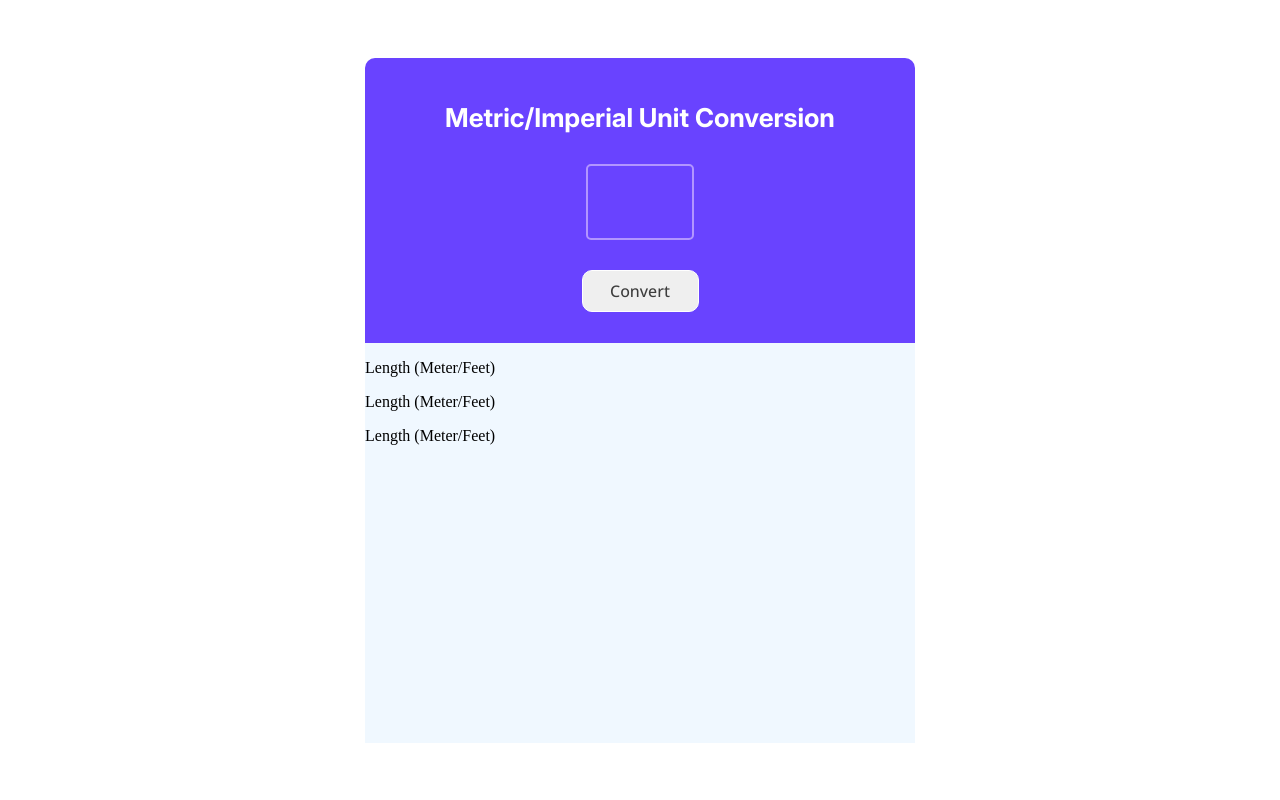
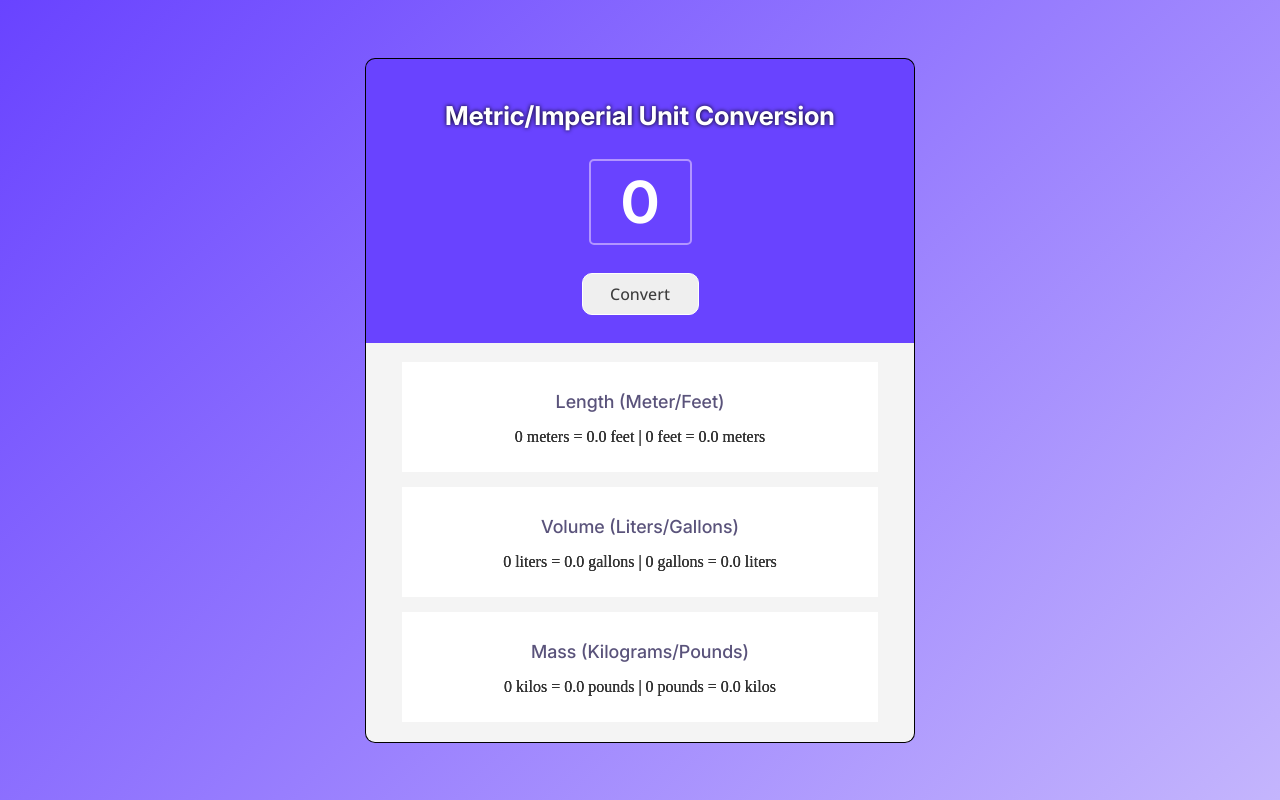
Before and after one commit to JustNesh/unit_converter, a website built with Vite: page index.html in a window 1280 px wide. Both pictures are taken after a click on the button "Convert". Built offline with nearby package versions, Linux system fonts and the light colour scheme.

Commit message:
Implemented logic to JS file for unit conversions, Implemeneted dynamic input field width growth in Script file, and CSS Style changes

```diff
--- a/index.html
+++ b/index.html
@@ -10,18 +10,21 @@
   <body>
     <div id="hero-container">
       <header id="hero">Metric/Imperial Unit Conversion</header>
-      <input id="input-el" type="number"/>
+      <input id="input-el" value="0" type="number"/>
       <button id="convert-btn">Convert</button>
     </div>
     <div id="output-outer-container">
       <div id="output-container-1" class="output-container">
-        <p>Length (Meter/Feet)</p>
+        <p class="output-header">Length (Meter/Feet)</p>
+        <p class="output" id="output-1">0 meters = 0.0 feet | 0 feet = 0.0 meters</p>
       </div>
       <div id="output-container-2" class="output-container">
-        <p>Length (Meter/Feet)</p>
+        <p class="output-header">Volume (Liters/Gallons)</p>
+        <p class="output" id="output-2">0 liters = 0.0 gallons | 0 gallons = 0.0 liters</p>
       </div>
       <div id="output-container-3" class="output-container">
-        <p>Length (Meter/Feet)</p>
+        <p class="output-header">Mass (Kilograms/Pounds)</p>
+        <p class="output" id="output-3">0 kilos = 0.0 pounds | 0 pounds = 0.0 kilos</p>
       </div>
     </div>
 
--- a/src/script.js
+++ b/src/script.js
@@ -0,0 +1,40 @@
+const inputEl = document.getElementById("input-el");
+const outputOne = document.getElementById("output-1");
+const outputTwo = document.getElementById("output-2");
+const outputThree = document.getElementById("output-3");
+const convertBtn = document.querySelector("#convert-btn");
+let inputElValue = 0;
+
+inputEl.addEventListener("input",adjustInputElWidth)
+
+convertBtn.addEventListener("click", renderCalculation);
+
+// This is to dynamically adjust the size of the input element width.
+function adjustInputElWidth(){
+    inputElValue = inputEl.value
+    if (inputElValue.length > 2){
+        inputEl.style.width = `${95 + (String(inputElValue).length - 1) * 30}px`
+    } else {
+        inputEl.style.width = "95px";
+    }
+}
+
+function renderCalculation(){
+    if(inputElValue){
+        let meters_to_feet = (Number(inputElValue) * 3.2808399).toFixed(3);
+        let feet_to_meters = (Number(inputElValue) / 3.2808399).toFixed(3);
+        outputOne.textContent = `${inputElValue} meters = ${meters_to_feet} feet | ${inputElValue} feet = ${feet_to_meters} meters`;
+
+        let liters_to_gallons = (Number(inputElValue) * 0.26417205).toFixed(3);
+        let gallons_to_liters = (Number(inputElValue) / 0.26417205).toFixed(3);
+        outputTwo.textContent = `${inputElValue} liters = ${liters_to_gallons} gallons | ${inputElValue} gallons = ${gallons_to_liters} liters`;
+
+        let kilos_to_pounds = (Number(inputElValue) * 2.20462262).toFixed(3);
+        let pounds_to_kilos = (Number(inputElValue) / 2.20462262).toFixed(3);
+        outputThree.textContent = `${inputElValue} kilos = ${kilos_to_pounds} pounds | ${inputElValue} pounds = ${pounds_to_kilos} kilos`;
+    } else {
+        outputOne.textContent = "0 meters = 0.0 feet | 0 feet = 0.0 meters";
+        outputTwo.textContent = "0 liters = 0.0 gallons | 0 gallons = 0.0 liters"
+        outputThree.textContent = "0 kilos = 0.0 pounds | 0 pounds = 0.0 kilos"
+    }
+}
--- a/src/style.css
+++ b/src/style.css
@@ -16,6 +16,7 @@ body {
   align-items: center;
   width: 100vw;
   min-height: 100vh;
+  background-image: linear-gradient(135deg, #6943FF, #C4B5FD);
 }
 
 #hero-container{
@@ -28,6 +29,10 @@ body {
   flex-direction: column;
   align-items: center;
   justify-content: space-evenly;
+  border-left: 1px solid black;
+  border-top: 1px solid black;
+  border-right: 1px solid black;
+  box-sizing: border-box;
 }
 
 #hero{
@@ -36,6 +41,7 @@ body {
   font-size: 26px;
   font-weight: bolder;
   margin-top: 14px;
+  text-shadow: 0 0 4px black;
 }
 
 #input-el{
@@ -45,14 +51,20 @@ body {
   text-align: center;
   border-radius: 5px;
   color: white;
-  width: fit-content;
-  max-width: 100px;
+  max-width: 80%;
+  width: 95px;
+  min-width: 95px;
   height: fit-content;
-  min-height: 50px;
+  min-height: 80px;
   font-family: 'Inter';
   font-size: 58px;
   font-weight: bolder;
+  /*
+  width: 100%;
+  box-sizing: border-box;
+  max-width: 80%;
   caret-color: #6943FF;
+  */
 }
 
 #input-el::-webkit-inner-spin-button, #input-el::-webkit-outer-spin-button{
@@ -69,10 +81,55 @@ body {
   color: #3D3D3D;
   border-radius:  10px;
   border: 1px solid white;
+  cursor: pointer;
+  transition: all 1s ease;
+}
+
+#convert-btn:hover{
+  transform: scale(1.05);
+  box-shadow: 0 0 5px black;
 }
 
 #output-outer-container{
   height: 400px;
-  background-color: aliceblue;
+  background-color: #F4F4F4;
   width: 550px;
+  padding: 10px 10px;
+  box-sizing: border-box;
+  display: flex;
+  flex-direction: column;
+  gap: 15px;
+  align-items: center;
+  justify-content: center;
+  border-left: 1px solid black;
+  border-bottom: 1px solid black;
+  border-right: 1px solid black;
+  border-bottom-left-radius: 10px;
+  border-bottom-right-radius: 10px;
 }
+
+.output-container{
+  background-color: white;
+  width: 90%;
+  height: 110px;
+  box-sizing: border-box;
+  margin: 0px auto 0 auto;
+  display: flex;
+  flex-direction: column;
+  justify-content: center;
+  align-items: center;
+}
+
+.output-header{
+  font-family: "Inter";
+  color: #5A537B;
+  font-size: 18px;
+  font-weight: 500;
+  margin-bottom: 0;
+}
+
+.output{
+  color: #353535;
+  font-size: 16px;
+  text-shadow: 0 0 .5px black;
+}
```
